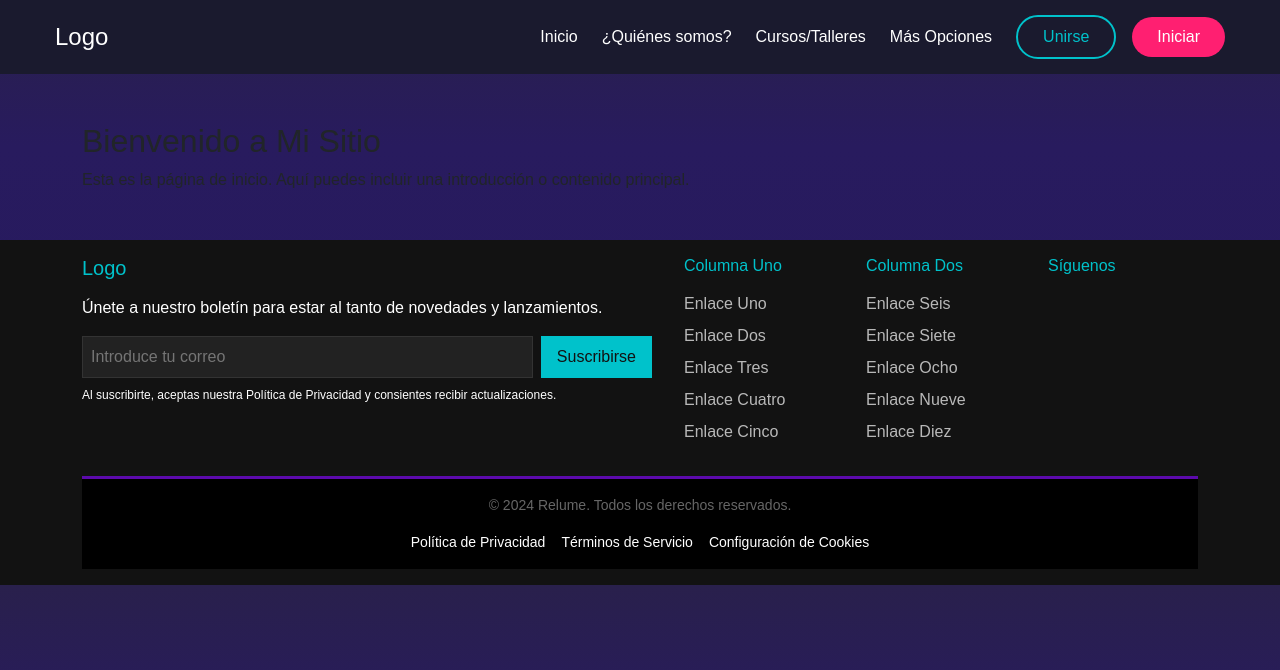
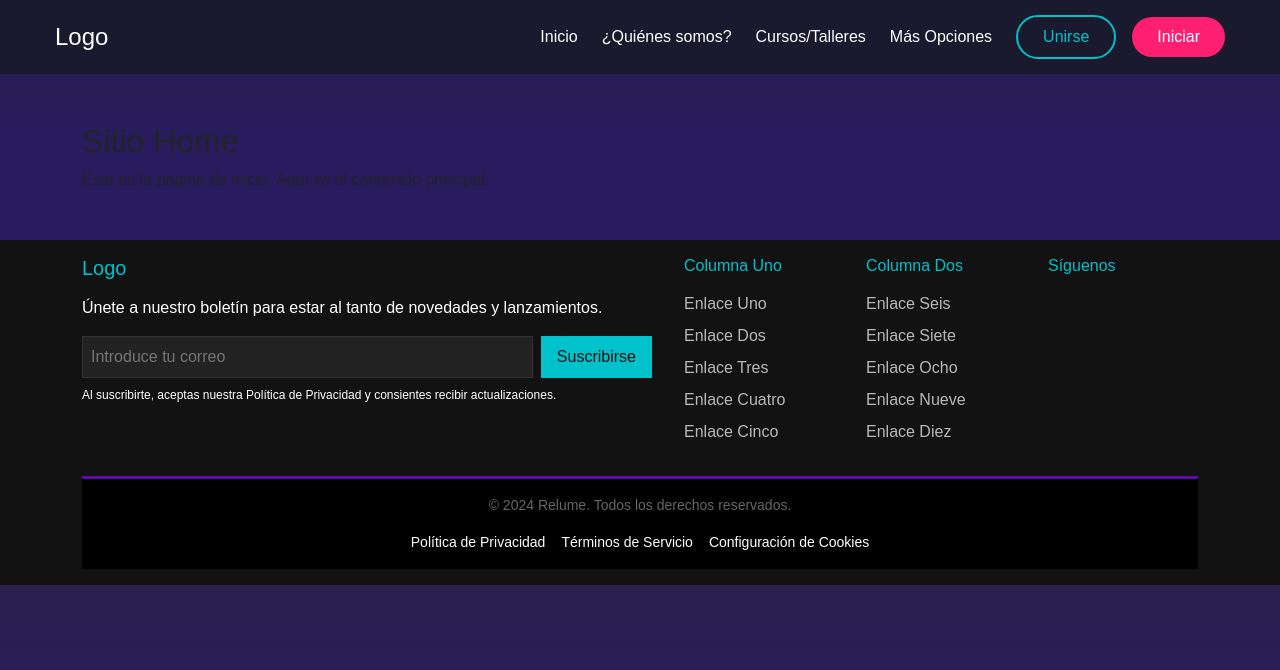
Before and after one commit to sincache/proyecto-integrador, a React (Create React App) app: page / in a window 1280 px wide. Shown: the top 670 px of the page. Built offline with nearby package versions, Linux system fonts and the light colour scheme.

Commit message:
feat: Se agregaron comentarios para aclarar el funcionamiento de react

```diff
--- a/src/App.js
+++ b/src/App.js
@@ -3,11 +3,11 @@ import React from 'react';
 import { BrowserRouter as Router, Routes, Route } from 'react-router-dom';
 // src/index.js
 import 'bootstrap/dist/css/bootstrap.min.css';
-import './Styles.css'; // Tus estilos personalizados
+import './Styles.css'; // Estilos generales de bootstrap
 
 
 
-// Importa tus componentes
+// Se deben importar los componentes de cada pagina
 import Header from './components/Header';
 import Footer from './components/Footer';
 import Home from './components/Home';     // Componente de la página de inicio
@@ -22,7 +22,7 @@ function App() {
           <Routes>
             <Route path="/" element={<Home />} />
             <Route path="/about" element={<About />} />
-            {/* Puedes agregar más rutas aquí */}
+            {/* Para agregar mas rutas cuando se tengan componentes */}
           </Routes>
         </main>
         <Footer />
--- a/src/components/Home.js
+++ b/src/components/Home.js
@@ -4,8 +4,8 @@ import React from 'react';
 const Home = () => {
   return (
     <div className="container my-5">
-      <h2>Bienvenido a Mi Sitio</h2>
-      <p>Esta es la página de inicio. Aquí puedes incluir una introducción o contenido principal.</p>
+      <h2>Sitio Home</h2>
+      <p>Esta es la página de inicio. Aquí va el contenido principal.</p>
     </div>
   );
 };
```
